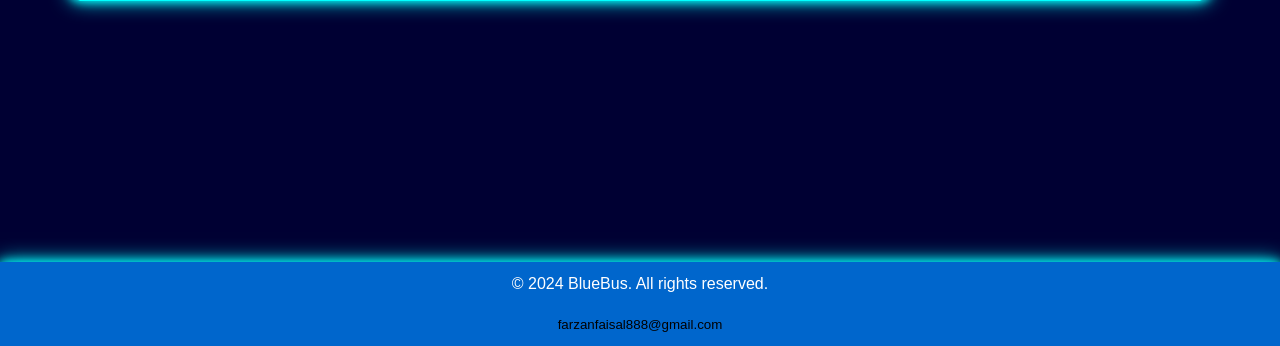
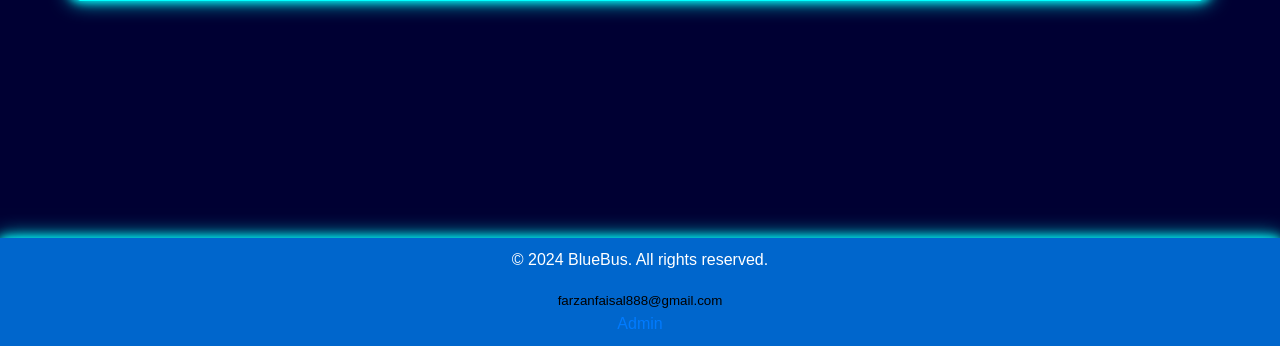
Before and after one commit to farzanfaizal/BlueBusNet, a Django app: page /bookings in a window 1280 px wide. Shown: the part 454-800 px from the top of the page. Run offline with Django 5.2, Linux system fonts and the light colour scheme; the visitor is signed in with stand-in values (Sample User, id 1); some libraries are stand-ins or nearby versions.

Commit message:
Prepare for Render deployment

```diff
--- a/bookings/templates/bookings/base.html
+++ b/bookings/templates/bookings/base.html
@@ -115,8 +115,15 @@
 </div>
 
 <footer>
-    <p>&copy; 2024 BlueBus. All rights reserved.</p>
-    <a href="mailto:farzanfaisal888@gmail.com" id="mail-to">farzanfaisal888@gmail.com</a>
+    <div class="footer-left">
+        <p>&copy; 2024 BlueBus. All rights reserved.</p>
+    </div>
+    <div class="footer-center">
+        <a href="mailto:farzanfaisal888@gmail.com" id="mail-to">farzanfaisal888@gmail.com</a>
+    </div>
+    <div class="footer-right">
+        <a href="{% url 'admin:index' %}" id="admin-link">Admin</a>
+    </div>
 </footer>
 
 <!-- Optional JavaScript -->
```
